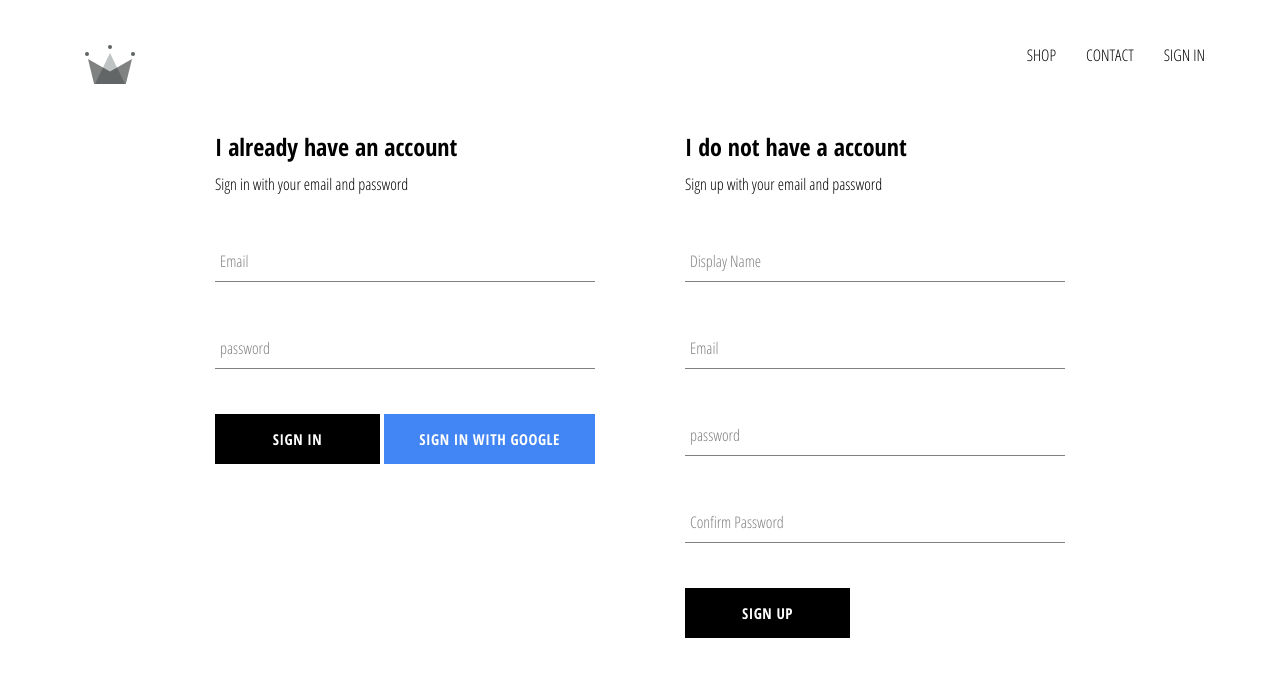
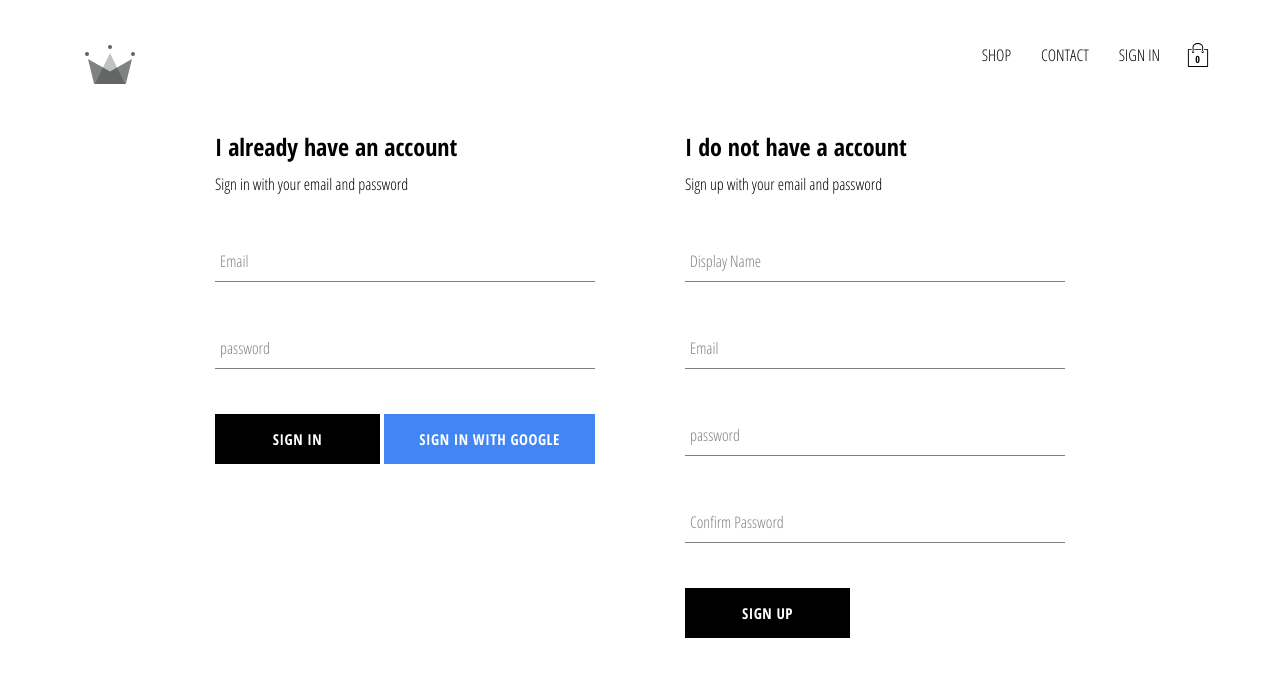
Before and after one commit to geosav/crwn-clothing, a React (Create React App) app: page /signin in a window 1280 px wide. Shown: the top 676 px of the page. Built offline with nearby package versions, Linux system fonts and the light colour scheme; no server answers.

Commit message:
Added cartIcon and cartDropdown components to application, also implemented cart reducer.

```diff
--- /dev/null
+++ b/src/components/cart-dropdown/cart-dropdown.component.js
@@ -0,0 +1,14 @@
+import React from 'react';
+
+import CustomButton from '../custom-button/custom-button.component';
+
+import './cart-dropdown.styles.scss';
+
+const CartDropdown = () => (
+    <div className='cart-dropdown'>
+        <div className='cart-items' />
+        <CustomButton>GO TO CHECKOUT</CustomButton>
+    </div>
+)
+
+export default CartDropdown;
--- /dev/null
+++ b/src/components/cart-dropdown/cart-dropdown.styles.scss
@@ -0,0 +1,24 @@
+.cart-dropdown {
+    position: absolute;
+    width: 240px;
+    height: 340px;
+    display: flex;
+    flex-direction: column;
+    padding: 20px;
+    border: 1px solid black;
+    background-color: white;
+    top: 90px;
+    right: 40px;
+    z-index: 5;
+
+    .cart-items {
+        height: 240px;
+        display: flex;
+        flex-direction: column;
+        overflow: scroll;
+    }
+
+    button {
+        margin-top: auto;
+    }
+}
--- /dev/null
+++ b/src/components/cart-icon/cart-icon.component.jsx
@@ -0,0 +1,23 @@
+import React from 'react';
+import { connect } from 'react-redux';
+
+import { toggleCartHidden } from '../../redux/cart/cart.actions';
+
+import { ReactComponent as ShoppingIcon } from '../../assets/shopping-bag.svg';
+
+import './cart-icon.styles.scss';
+
+const CartIcon = ({ toggleCartHidden }) => (
+    <div className='cart-icon' onClick ={toggleCartHidden}>
+        <ShoppingIcon className='shopping-icon' />
+        <span className='item-count'>0</span>
+    </div>
+);
+const mapDispatchToProps = dispatch => ({
+    toggleCartHidden: () => dispatch(toggleCartHidden())
+});
+
+export default connect(
+    null,
+    mapDispatchToProps
+)(CartIcon);
--- /dev/null
+++ b/src/components/cart-icon/cart-icon.styles.scss
@@ -0,0 +1,21 @@
+.cart-icon {
+    width: 45px;
+    height: 45px;
+    position: relative;
+    display: flex;
+    align-items: center;
+    justify-content: center;
+    cursor: pointer;
+
+    .shopping-icon {
+        width: 24px;
+        height: 24px;
+    }
+
+    .item-count {
+        position: absolute;
+        font-size: 10px;
+        font-weight: bold;
+        bottom: 12px;
+    }
+}
--- a/src/components/header/header.component.jsx
+++ b/src/components/header/header.component.jsx
@@ -5,10 +5,12 @@
 import { auth } from '../../firebase/firebase.utils';
 
 import { ReactComponent as Logo } from '../../assets/crown.svg';
+import CartIcon from '../cart-icon/cart-icon.component';
+import CartDropdown from '../cart-dropdown/cart-dropdown.component';
 
 import './header.styles.scss';
 
-const Header = ({ currentUser }) => (
+const Header = ({ currentUser, hidden }) => (
     <div className='header'>
         <Link className='logo-container' to="/">
             <Logo className='logo' />
@@ -24,12 +26,18 @@
                         SIGN IN
                     </Link>
             }
+
+            <CartIcon />
         </div>
+        {
+            hidden ?  null : <CartDropdown />
+        }
     </div>
 );
 
-const mapStateToProps = state => ({
-    currentUser: state.user.currentUser
+const mapStateToProps = ({ user: { currentUser }, cart: { hidden } }) => ({
+    currentUser,
+    hidden
 });
 
 export default connect(mapStateToProps)(Header);
--- /dev/null
+++ b/src/redux/cart/cart.actions.js
@@ -0,0 +1,5 @@
+import CartActionTypes from './cart.types';
+
+export const toggleCartHidden = () => ({
+    type: CartActionTypes.TOGGLE_CART_HIDDEN
+});
--- /dev/null
+++ b/src/redux/cart/cart.reducer.js
@@ -0,0 +1,19 @@
+import CartActionTypes from './cart.types';
+
+const INITIAL_STATE = {
+    hidden: true
+};
+
+const cartReducer = (state = INITIAL_STATE, action) => {
+    switch (action.type) {
+        case CartActionTypes.TOGGLE_CART_HIDDEN:
+            return {
+                ...state,
+                hidden: !state.hidden
+            }
+        default:
+            return state;
+    }
+}
+
+export default cartReducer;
--- /dev/null
+++ b/src/redux/cart/cart.types.js
@@ -0,0 +1,5 @@
+const CartActionTypes = {
+    TOGGLE_CART_HIDDEN: 'TOGGLE_CART_HIDDEN'
+};
+
+export default CartActionTypes;
--- a/src/redux/root-reducer.js
+++ b/src/redux/root-reducer.js
@@ -1,7 +1,9 @@
 import { combineReducers } from 'redux';
 
 import userReducer from './user/user.reducer';
+import cartReducer from './cart/cart.reducer';
 
 export default combineReducers({
-    user: userReducer
+    user: userReducer,
+    cart: cartReducer
 });
```
Also changed, not shown: src/assets/shopping-bag.svg (added), src/redux/user/user.reducer.js (renamed from src/redux/user/user.reducer.jsx).
